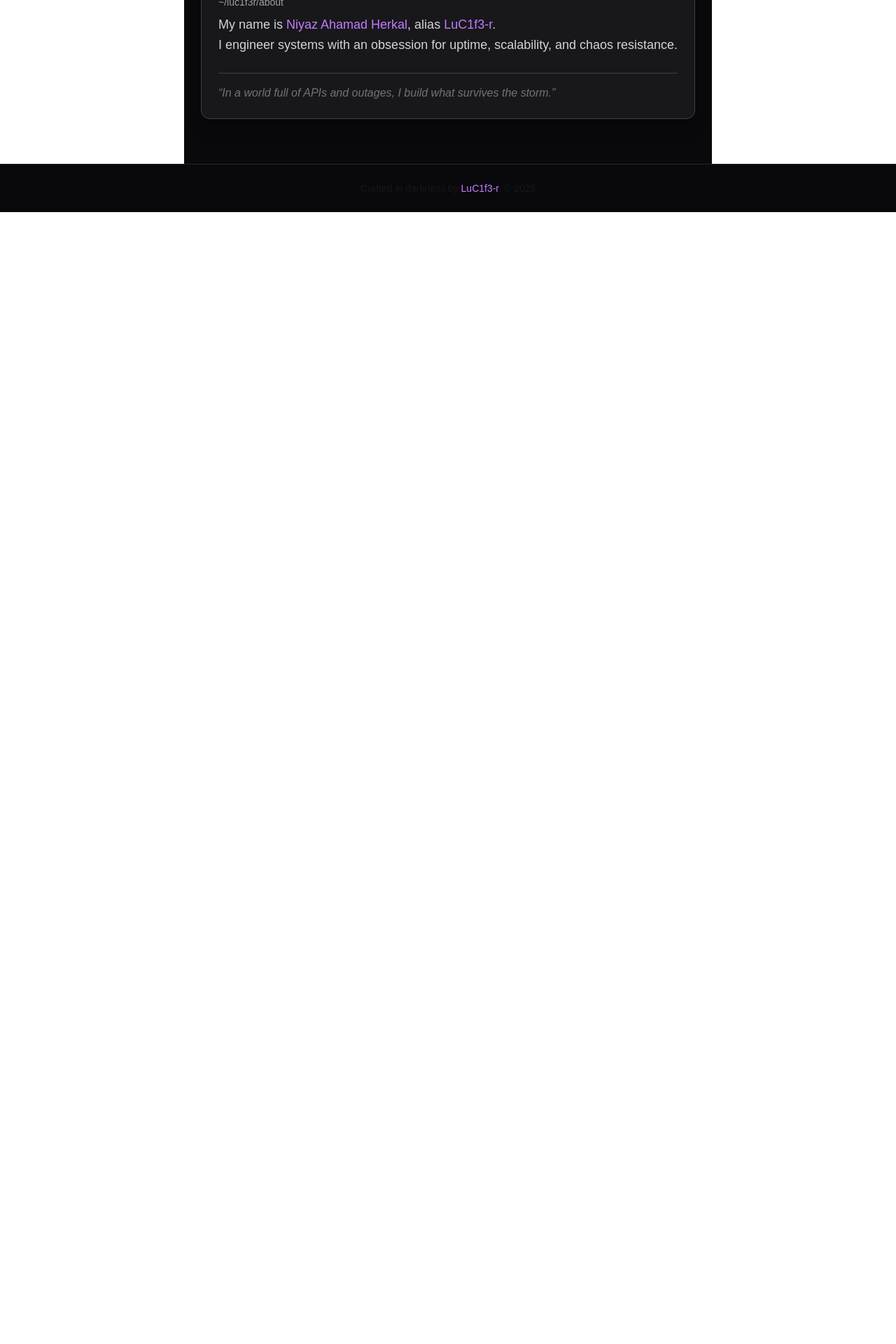
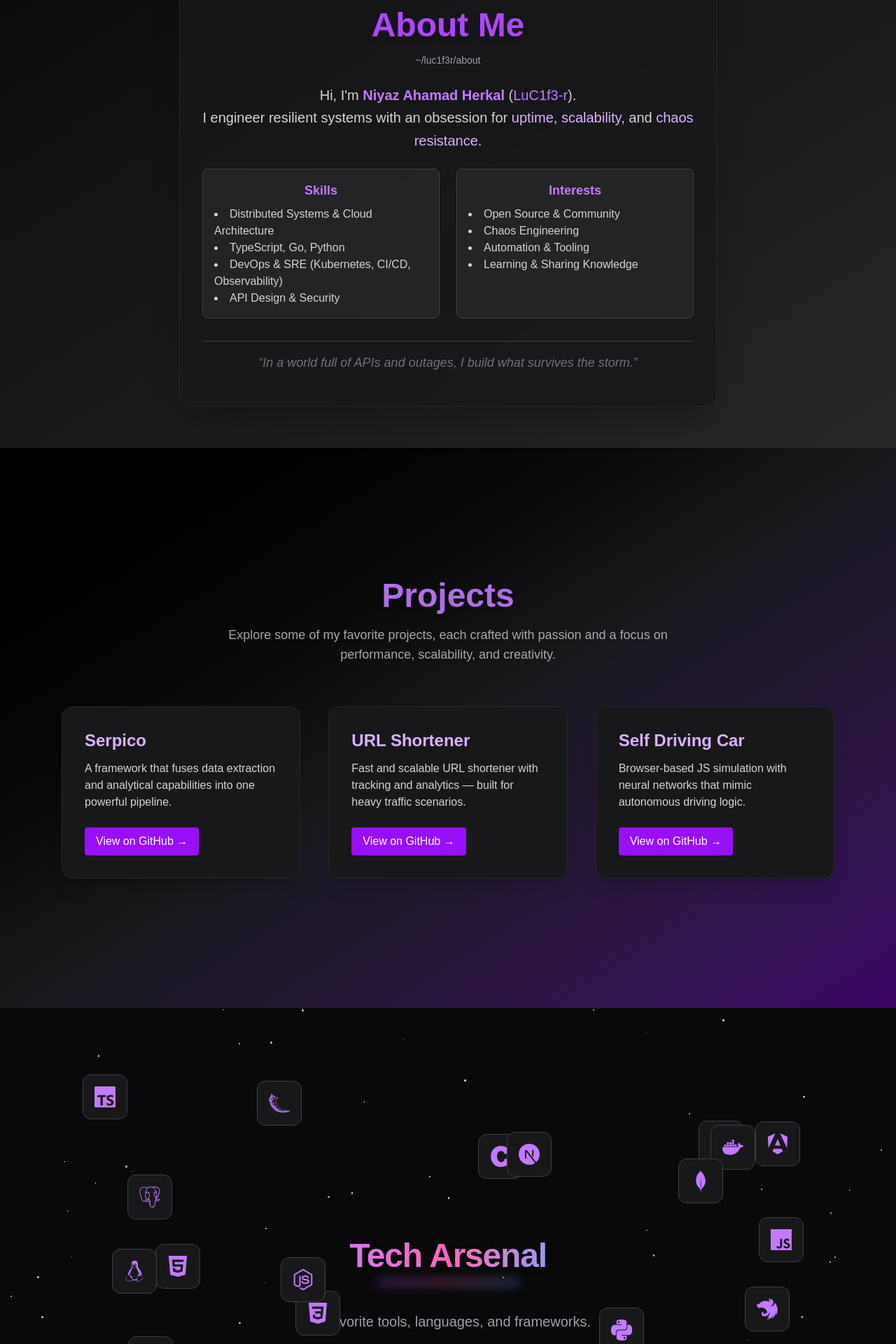
Before and after one commit to LuC1f3-r/portfolio, a Next.js app: page / in a window 1280 px wide. Shown: the part 240-2160 px from the top of the page at 70% size. Before the commit the page ends 800 px from the top, so only its background shows below. Built offline with nearby package versions, Linux system fonts and the light colour scheme.

Commit message:
added more visuals to other pages

```diff
--- a/app/about/About.tsx
+++ b/app/about/About.tsx
@@ -1,23 +1,40 @@
 export default function About() {
   return (
-    <section className="px-6 py-16 bg-zinc-950 text-zinc-100">
-      <div className="max-w-4xl mx-auto text-left">
-        <h2 className="text-3xl sm:text-4xl font-bold text-purple-500 mb-6">
+    <section className="w-screen min-h-screen pt-16 flex items-center justify-center bg-gradient-to-br from-zinc-950 via-zinc-900 to-zinc-800 text-zinc-100">
+      <div className="max-w-3xl w-full mx-auto text-center px-8 py-12 rounded-2xl shadow-2xl bg-zinc-900/80 border border-zinc-800 backdrop-blur-md">
+        <h2 className="text-4xl sm:text-5xl font-extrabold text-purple-500 mb-4 drop-shadow-lg">
           About Me
         </h2>
-
-        <div className="bg-zinc-900 border border-zinc-700 rounded-xl p-6 font-mono shadow-xl">
-          <p className="text-zinc-400 text-sm mb-2">~/luc1f3r/about</p>
-          <p className="text-lg text-zinc-300 leading-relaxed">
-            My name is <span className="text-purple-400">Niyaz Ahamad Herkal</span>, alias <span className="text-purple-400">LuC1f3-r</span>.<br />
-            I engineer systems with an obsession for uptime, scalability, and chaos resistance.
+        <p className="text-zinc-400 text-sm mb-6 font-mono">~/luc1f3r/about</p>
+        <p className="text-lg sm:text-xl text-zinc-300 leading-relaxed mb-6">
+          Hi, I'm <span className="text-purple-400 font-semibold">Niyaz Ahamad Herkal</span> (<span className="text-purple-400">LuC1f3-r</span>).
+          <br />
+          I engineer resilient systems with an obsession for <span className="text-purple-300">uptime</span>, <span className="text-purple-300">scalability</span>, and <span className="text-purple-300">chaos resistance</span>.
+        </p>
+        <div className="flex flex-col sm:flex-row justify-center gap-6 mb-8">
+          <div className="bg-zinc-800/80 rounded-lg p-4 flex-1 border border-zinc-700 shadow">
+            <h3 className="text-purple-400 font-bold mb-2 text-lg">Skills</h3>
+            <ul className="text-zinc-300 text-left list-disc list-inside text-base">
+              <li>Distributed Systems &amp; Cloud Architecture</li>
+              <li>TypeScript, Go, Python</li>
+              <li>DevOps &amp; SRE (Kubernetes, CI/CD, Observability)</li>
+              <li>API Design &amp; Security</li>
+            </ul>
+          </div>
+          <div className="bg-zinc-800/80 rounded-lg p-4 flex-1 border border-zinc-700 shadow">
+            <h3 className="text-purple-400 font-bold mb-2 text-lg">Interests</h3>
+            <ul className="text-zinc-300 text-left list-disc list-inside text-base">
+              <li>Open Source &amp; Community</li>
+              <li>Chaos Engineering</li>
+              <li>Automation &amp; Tooling</li>
+              <li>Learning &amp; Sharing Knowledge</li>
+            </ul>
+          </div>
+        </div>
+        <div className="mt-4 text-zinc-400 border-t border-zinc-700 pt-4">
+          <p className="italic text-zinc-500 text-lg">
+            “In a world full of APIs and outages, I build what survives the storm.”
           </p>
-
-          <div className="mt-6 text-zinc-400 border-t border-zinc-700 pt-4">
-            <p className="italic text-zinc-500">
-              “In a world full of APIs and outages, I build what survives the storm.”
-            </p>
-          </div>
         </div>
       </div>
     </section>
--- a/app/page.tsx
+++ b/app/page.tsx
@@ -12,8 +12,8 @@ export default function Home() {
   const [fadeOut, setFadeOut] = useState(false);
 
   useEffect(() => {
-    const fadeTimer = setTimeout(() => setFadeOut(true), 2500); // Start fade after 2.5s
-    const hideTimer = setTimeout(() => setShowHero(false), 3000); // Hide after 3s
+    const fadeTimer = setTimeout(() => setFadeOut(true), 4500); // Start fade after 2.5s
+    const hideTimer = setTimeout(() => setShowHero(false), 5000); // Hide after 3s
     return () => {
       clearTimeout(fadeTimer);
       clearTimeout(hideTimer);
@@ -35,6 +35,9 @@ export default function Home() {
   return (
     <main className="flex flex-col items-center justify-center w-full">
       <About />
+      <Projects />
+      <TechStack />
+      <Contact />
     </main>
   );
 }
--- a/app/techstack/TechStack.tsx
+++ b/app/techstack/TechStack.tsx
@@ -18,6 +18,7 @@ import {
   SiGit,
   SiLinux,
 } from "react-icons/si";
+import React, { useState, useEffect } from "react";
 
 const tech = [
   { icon: SiJavascript, name: "JavaScript" },
@@ -40,26 +41,146 @@ const tech = [
   { icon: SiLinux, name: "Linux" },
 ];
 
-export default function TechStack() {
+// Simple stars background component with CSS-in-JS approach
+const StarsBackground = () => {
+  const stars = Array.from({ length: 80 });
+
+  // Define keyframes animation in a style element added to the document head
+  useEffect(() => {
+    const styleEl = document.createElement('style');
+    styleEl.innerHTML = `
+      @keyframes twinkle {
+        0%, 100% { opacity: 0.6; }
+        50% { opacity: 1; }
+      }
+    `;
+    document.head.appendChild(styleEl);
+
+    return () => {
+      document.head.removeChild(styleEl);
+    };
+  }, []);
+
   return (
-    <section className="px-6 py-20 bg-zinc-950 text-zinc-100">
-      <div className="max-w-5xl mx-auto text-center">
-        <h2 className="text-3xl sm:text-4xl font-bold text-purple-500 mb-10">
-          Tech Arsenal
-        </h2>
-        <div className="grid grid-cols-3 sm:grid-cols-4 md:grid-cols-6 gap-6 place-items-center">
-          {tech.map(({ icon: Icon, name }, idx) => (
+    <div className="pointer-events-none absolute inset-0 z-0 overflow-hidden">
+      {stars.map((_, i) => {
+        const size = Math.random() * 2 + 1;
+        const left = Math.random() * 100;
+        const top = Math.random() * 100;
+        const duration = Math.random() * 2 + 2;
+        return (
           <div
-              key={idx}
-              className="group relative flex flex-col items-center justify-center p-4 rounded-xl bg-zinc-900 border border-zinc-700 hover:border-purple-500 hover:shadow-purple-700/40 transition duration-300"
+            key={i}
+            className="bg-white rounded-full opacity-60"
+            style={{
+              position: "absolute",
+              width: `${size}px`,
+              height: `${size}px`,
+              left: `${left}%`,
+              top: `${top}%`,
+              animation: `twinkle ${duration}s infinite alternate`,
+            }}
+          />
+        );
+      })}
+    </div>
+  );
+};
+
+// Randomizing tech icon component
+type TechIconProps = {
+  icon: React.ComponentType<{ className?: string }>;
+  name: string;
+  index: number;
+};
+const TechIcon: React.FC<TechIconProps> = ({ icon: Icon, name, index }) => {
+  const [position, setPosition] = useState({ x: 0, y: 0 });
+  const [nextPosition, setNextPosition] = useState({ x: 0, y: 0 });
+  const [speed, setSpeed] = useState(0);
+
+  // Initialize random starting position
+  useEffect(() => {
+    // Seed initial position based on index for SSR consistency
+    const left = (Math.sin(index * 13.13) * 0.5 + 0.5) * 80 + 10; // 10% - 90%
+    const top = (Math.cos(index * 7.77) * 0.5 + 0.5) * 70 + 15; // 15% - 85%
+
+    setPosition({
+      x: left,
+      y: top
+    });
+
+    // Set a random movement speed for this icon
+    setSpeed(5 + Math.random() * 10); // Between 5-15 seconds for movement
+  }, [index]);
+
+  // Move to a new random position
+  useEffect(() => {
+    const moveToNewPosition = () => {
+      // Generate new random position within boundaries
+      const newX = Math.random() * 80 + 10; // 10% - 90%
+      const newY = Math.random() * 70 + 15; // 15% - 85%
+
+      setNextPosition({ x: newX, y: newY });
+
+      // Update actual position after transition completes
+      setTimeout(() => {
+        setPosition({ x: newX, y: newY });
+        // Generate a new random speed for the next movement
+        setSpeed(5 + Math.random() * 10);
+      }, speed * 1000);
+    };
+
+    // Start movement timer
+    const timer = setTimeout(moveToNewPosition, speed * 1000);
+
+    // Initial movement
+    if (position.x === nextPosition.x && position.y === nextPosition.y) {
+      moveToNewPosition();
+    }
+
+    return () => clearTimeout(timer);
+  }, [position, speed]);
+
+  return (
+    <div
+      className="group absolute flex flex-col items-center justify-center p-4 rounded-xl bg-zinc-900 border border-zinc-700 hover:border-purple-500 hover:shadow-purple-700/40 transition duration-300 pointer-events-auto"
+      style={{
+        left: `${position.x}%`,
+        top: `${position.y}%`,
+        transform: `translate(-50%, -50%)`,
+        transition: `left ${speed}s ease-in-out, top ${speed}s ease-in-out`,
+        zIndex: 30,
+      }}
     >
       <Icon className="text-3xl text-purple-400 group-hover:scale-110 transition-transform" />
       <span className="absolute -bottom-6 text-xs text-zinc-400 opacity-0 group-hover:opacity-100 transition-opacity">
         {name}
       </span>
     </div>
+  );
+};
+
+export default function TechStack() {
+  return (
+    <section className="relative min-h-screen w-full bg-zinc-950 text-zinc-100 flex items-center justify-center overflow-hidden">
+      <StarsBackground />
+
+      {/* Icons randomly floating around */}
+      <div className="absolute inset-0 w-full h-full pointer-events-none">
+        {tech.map(({ icon, name }, idx) => (
+          <TechIcon key={idx} icon={icon} name={name} index={idx} />
         ))}
       </div>
+
+      {/* Heading */}
+      <div className="relative z-10 max-w-5xl mx-auto text-center pointer-events-none">
+        <h2 className="text-4xl sm:text-5xl font-extrabold mb-10 bg-gradient-to-r from-purple-400 via-pink-400 to-blue-400 bg-clip-text text-transparent drop-shadow-lg tracking-tight relative">
+          Tech Arsenal
+          <span className="block h-1 w-1/2 mx-auto mt-3 bg-gradient-to-r from-purple-500 via-pink-400 to-blue-400 rounded-full blur-sm opacity-80"></span>
+        </h2>
+        <p className="text-zinc-400 text-lg sm:text-xl font-medium mb-2">
+          My favorite tools, languages, and frameworks.
+        </p>
       </div>
     </section>
   );
```
Lines whose indentation alone changed are shown as unchanged.
